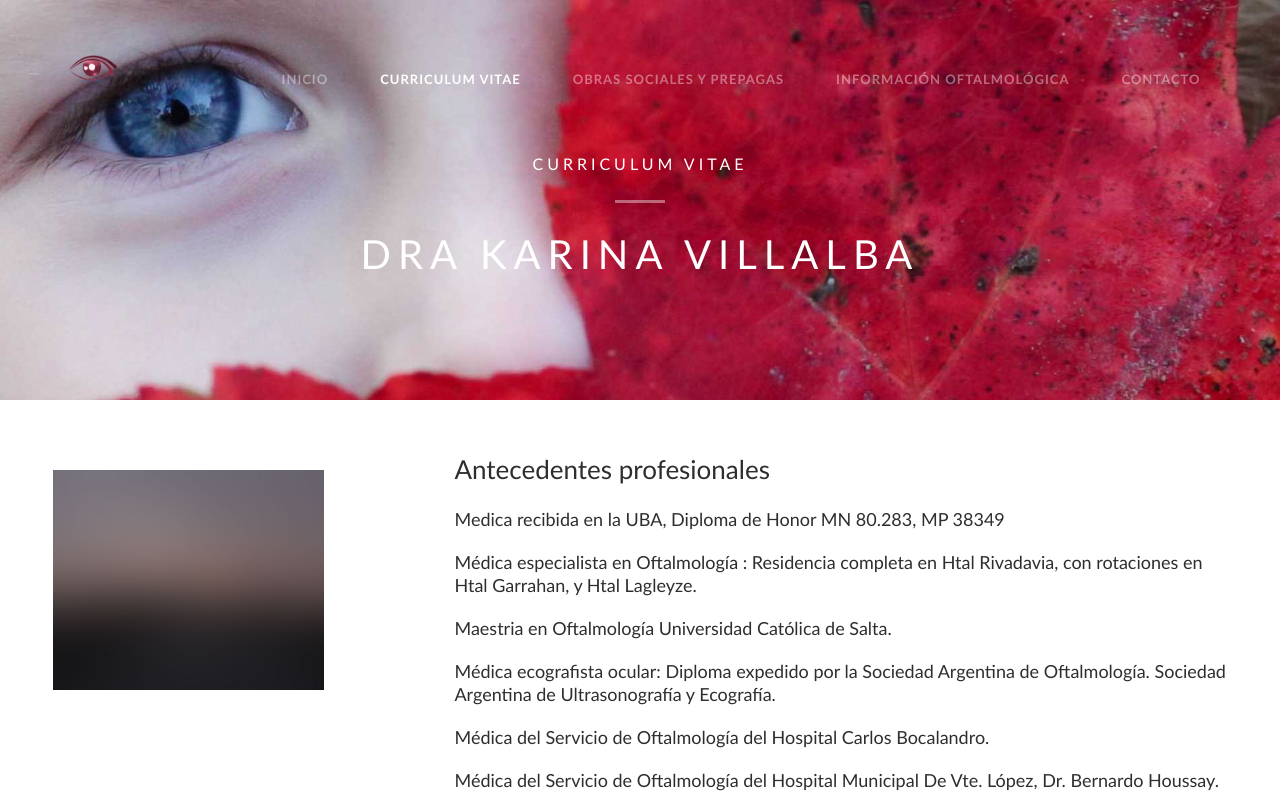
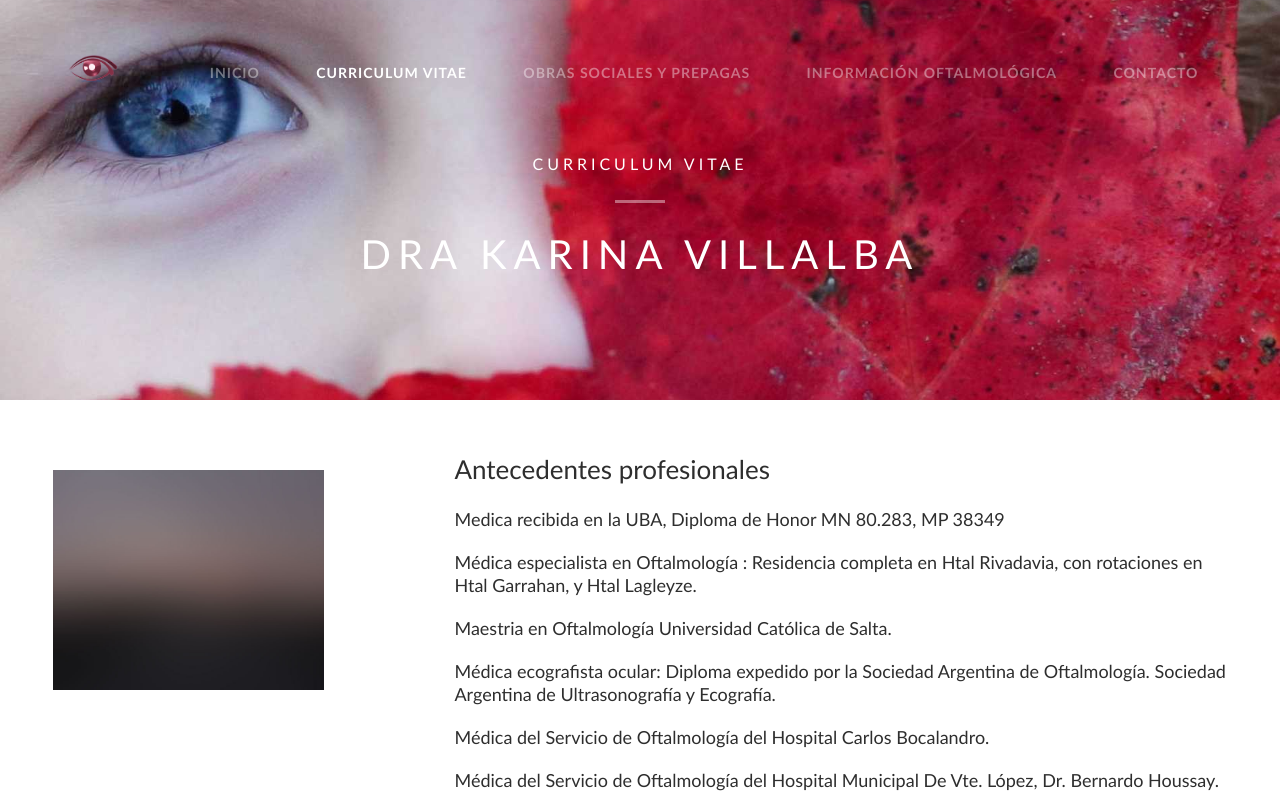
Before and after one commit to jcvidiri/kari-static, a website: page curriculum.html in a window 1280 px wide. Shown: the top 800 px of the page. Drawn offline with Linux system fonts and the light colour scheme.

Commit message:
bigger-font on all views

```diff
--- a/curriculum.html
+++ b/curriculum.html
@@ -55,11 +55,11 @@
 					<!-- START #menu-wrap -->
 					<nav id="menu-wrap" role="navigation">
 						<ul class="sf-menu" id="primary-menu">
-							<li><a href="index.html"><strong>Inicio</strong></a></li>
-							<li class="active"><a href="curriculum.html"><strong>Curriculum Vitae</strong></a></li>
-							<li><a href="social.html"><strong>Obras Sociales y Prepagas</strong></a></li>
-							<li><a href="information.html"><strong>Información Oftalmológica</strong></a></li>
-							<li><a href="contact.html"><strong>Contacto</strong></a></li>
+							<li><a class="bigger-font" href="index.html"><strong>Inicio</strong></a></li>
+							<li class="active"><a class="bigger-font" href="curriculum.html"><strong>Curriculum Vitae</strong></a></li>
+							<li><a class="bigger-font" href="social.html"><strong>Obras Sociales y Prepagas</strong></a></li>
+							<li><a class="bigger-font" href="information.html"><strong>Información Oftalmológica</strong></a></li>
+							<li><a class="bigger-font" href="contact.html"><strong>Contacto</strong></a></li>
 						</ul>
 					</nav>
 
```
Also changed, not shown: contact.html (+5 -5 lines), index.html (+1 -1 lines), information.html (+5 -5 lines), social.html (+5 -5 lines).
